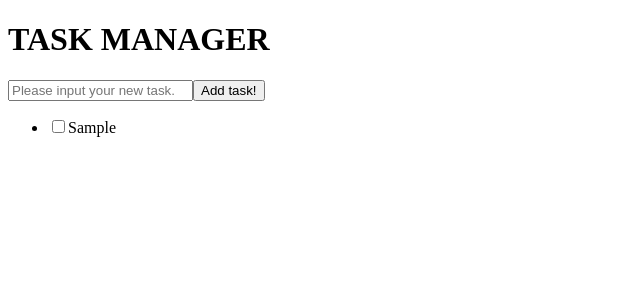
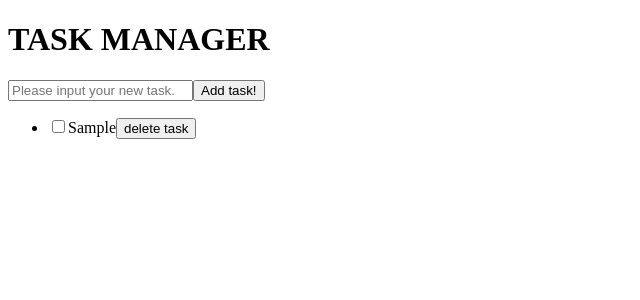
Before and after one commit to Tom-Okafor/React-course-Ahmed-Elsakka, a React (Create React App) app in the folder task-manager/: page / in a window 1280 px wide. Both pictures are taken after typing "Sample" into the empty fields and a click on the input "Add task!". Shown: the top 300 px of the page, without its empty margins (0-640 px from the left). Built offline with nearby package versions, Linux system fonts and the light colour scheme.

Commit message:
Add delete task functionality.

```diff
--- a/task-manager/src/components/App.jsx
+++ b/task-manager/src/components/App.jsx
@@ -38,6 +38,14 @@ export default function App() {
     });
   }
 
+  function deleteTask(i) {
+    setFormDetails((prevDetails) => {
+      const { formText } = prevDetails;
+      const newFormText = formText.filter((_, index) => i !== index);
+      return { ...prevDetails, formText: newFormText };
+    });
+  }
+
   return (
     <>
       <h1>TASK MANAGER</h1>
@@ -46,7 +54,11 @@ export default function App() {
         updateInputValue={updateInputValue}
         inputValue={inputValue}
       />
-      <TaskLists taskList={formText} markTaskCompleted={markTaskCompleted} />
+      <TaskLists
+        taskList={formText}
+        markTaskCompleted={markTaskCompleted}
+        deleteTask={deleteTask}
+      />
     </>
   );
 }
--- a/task-manager/src/components/TaskLists.jsx
+++ b/task-manager/src/components/TaskLists.jsx
@@ -1,7 +1,7 @@
 import React from "react";
 import PropTypes from "prop-types";
 
-const TaskLists = ({ taskList, markTaskCompleted }) => {
+const TaskLists = ({ taskList, markTaskCompleted, deleteTask }) => {
   return taskList.length ? (
     <ul>
       {taskList.map((task, i) => {
@@ -17,11 +17,19 @@ const TaskLists = ({ taskList, markTaskCompleted }) => {
               type="checkbox"
               name={task.text}
               id={i}
+              checked={task.checked}
               onChange={() => {
                 markTaskCompleted(i);
               }}
             />
             {task.text}
+            <button
+              onClick={() => {
+                deleteTask(i);
+              }}
+            >
+              delete task
+            </button>
           </li>
         );
       })}
@@ -34,6 +42,7 @@ const TaskLists = ({ taskList, markTaskCompleted }) => {
 TaskLists.propTypes = {
   taskList: PropTypes.array,
   markTaskCompleted: PropTypes.func,
+  deleteTask: PropTypes.func,
 };
 
 export default TaskLists;
```
